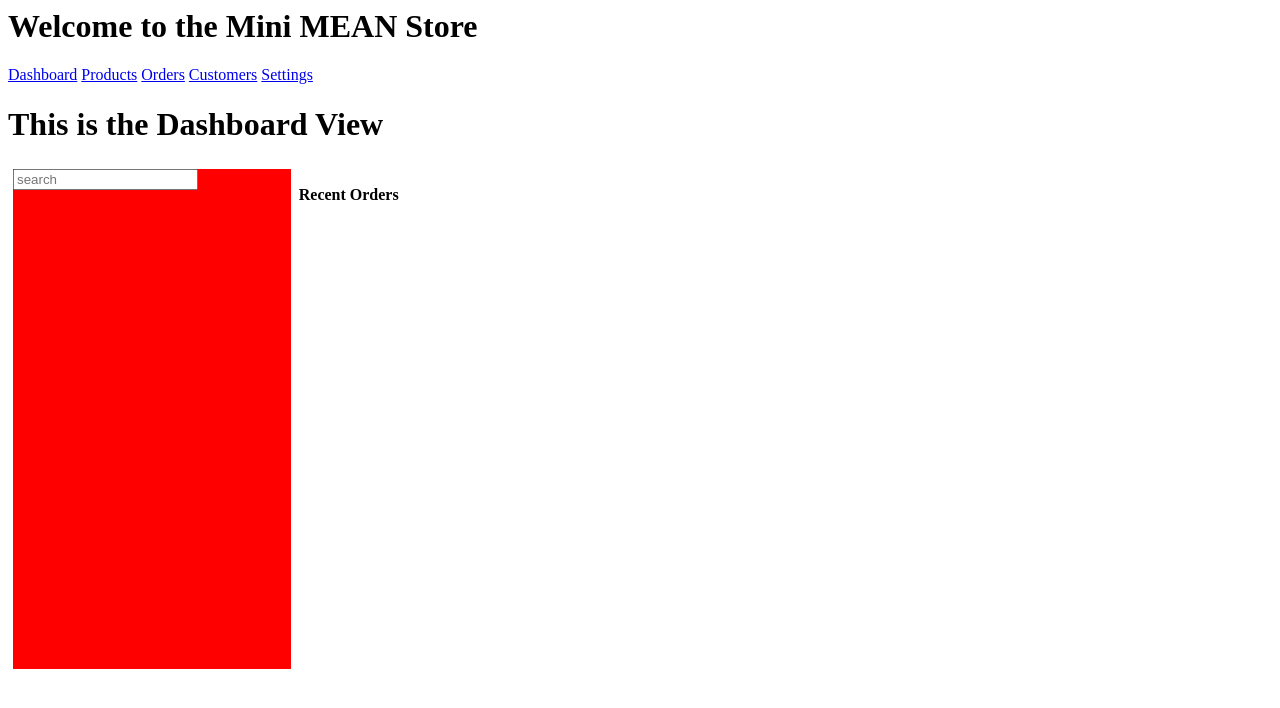
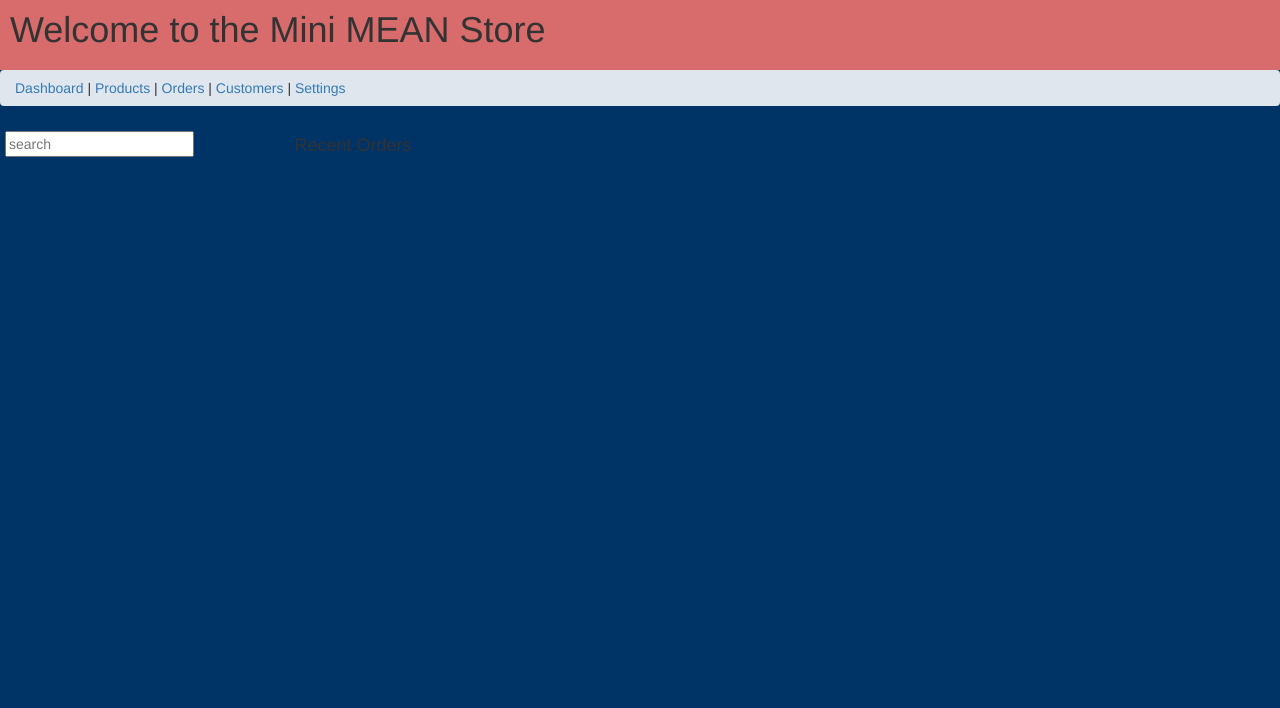
Before and after one commit to gregghanano/mini-MEAN-store, a website: page client/index.html at #/products in a window 1280 px wide. Drawn offline with nearby package versions, Linux system fonts and the light colour scheme; some packages are replaced by stand-ins of ours; no server answers; a script that the page names is missing.

Commit message:
updated some css on products page

```diff
--- a/client/index.html
+++ b/client/index.html
@@ -1,23 +1,51 @@
 <html>
 <head>
 	<title>Mini-MEAN-Store</title>
+	<!-- jQuery and jQueryUI -->
+	<script src="https://ajax.googleapis.com/ajax/libs/jquery/2.1.3/jquery.min.js"></script>
+	<link rel="stylesheet" href="https://ajax.googleapis.com/ajax/libs/jqueryui/1.11.3/themes/smoothness/jquery-ui.css">
+	<script src="https://ajax.googleapis.com/ajax/libs/jqueryui/1.11.3/jquery-ui.min.js"></script>
+	<!-- Angular -->
 	<script src='https://ajax.googleapis.com/ajax/libs/angularjs/1.3.5/angular.min.js'></script>
 	<script src='https://ajax.googleapis.com/ajax/libs/angularjs/1.3.5/angular-route.min.js'></script>
 	<script src="https://cdnjs.cloudflare.com/ajax/libs/angular-local-storage/0.1.5/angular-local-storage.min.js"></script>
 	<script type="text/javascript" src='./angular/app.js'></script>
 	<script type='text/javascript' src='./angular/controllers/client_controller.js'></script>
 	<script type='text/javascript' src='./angular/factories/client_factory.js'></script>
-	<script type="text/javascript">
-	</script>
+	<!-- Latest compiled and minified CSS -->
+	<link rel="stylesheet" href="https://maxcdn.bootstrapcdn.com/bootstrap/3.3.4/css/bootstrap.min.css">
+
+	<!-- Optional theme -->
+	<link rel="stylesheet" href="https://maxcdn.bootstrapcdn.com/bootstrap/3.3.4/css/bootstrap-theme.min.css">
+
+	<!-- Latest compiled and minified JavaScript -->
+	<script src="https://maxcdn.bootstrapcdn.com/bootstrap/3.3.4/js/bootstrap.min.js"></script>
 	<style>
+	body {
+		background-color:#003366;
+		margin-top:0px;
+		margin-left:0px;
+	}
+	#main-welcome{
+		margin:0px;
+		display:inline;
+	}
+	#title{
+		background-color:#d86b6b;
+		margin:0px;
+		width: 100%;
+		height: 70px;
+		padding-top:10px;
+		padding-left: 10px;
+	}
 	h5 {
 		margin-bottom:5px;
 	}
 	#left-bar{
 		vertical-align:top;
-		min-height:500px;
+		min-height:400px;
 		min-width:22%;
-		/*background-color:red;*/
+		background-color:#e0e6ee;
 		display:inline-block;
 		margin:5px;
 	}
@@ -38,7 +66,7 @@
 		display:inline-block;
 		margin: 5px;
 		padding: 5px;
-		/*background-color:blue;*/
+		background-color:#e0e6ee;
 		text-align:center;
 	}
 	.image-size{
@@ -51,7 +79,7 @@
 		vertical-align:top;
 		min-height:500px;
 		min-width:22%;
-		background-color:red;
+		/*background-color:red;*/
 		display:inline-block;
 		margin:5px;
 	}
@@ -72,15 +100,35 @@
 		/*background-color:blue;*/
 		text-align:center;
 	}
+	a:link{
+		text-decoration:none;
+	}
+	a:visited{
+		text-decoration:none;
+	}
+	a:hover {
+		text-decoration:underline;
+	}
+	a:active {
+		text-decoration:none;
+		color:gray;
+	}
+	.breadcrumb {
+		background-color: #e0e6ee;
+	}
 	</style>
 </head>
 <body ng-app='myApp'>
-	<h1>Welcome to the Mini MEAN Store</h1>
-	<a href='/'>Dashboard</a>
-	<a href='#/products'>Products</a>
-	<a href='#/orders'>Orders</a>
-	<a href='#/customers'>Customers</a>
-	<a href='#/settings'>Settings</a>
+	<div id='title'>
+		<h1 id='main-welcome'>Welcome to the Mini MEAN Store</h1>
+	</div>
+	<div class="breadcrumb">
+		<a href='/'>Dashboard</a> |
+		<a href='#/products'>Products</a> |
+		<a href='#/orders'>Orders</a> |
+		<a href='#/customers'>Customers</a> |
+		<a href='#/settings'>Settings</a>
+	</div>
 	<div ng-view="">
 	</div>
 </body>
--- a/client/partials/dashboard.html
+++ b/client/partials/dashboard.html
@@ -1,5 +1,5 @@
 <div ng-controller='ordersController'>
-	<h1>This is the Dashboard View</h1>
+	<!-- <h1>This is the Dashboard View</h1> -->
 		<div class='dashboard-left-nav'>
 			<input type='text' placeholder='search'>
 		</div>
```
Also changed, not shown: client/partials/products.html (+2 -2 lines).
